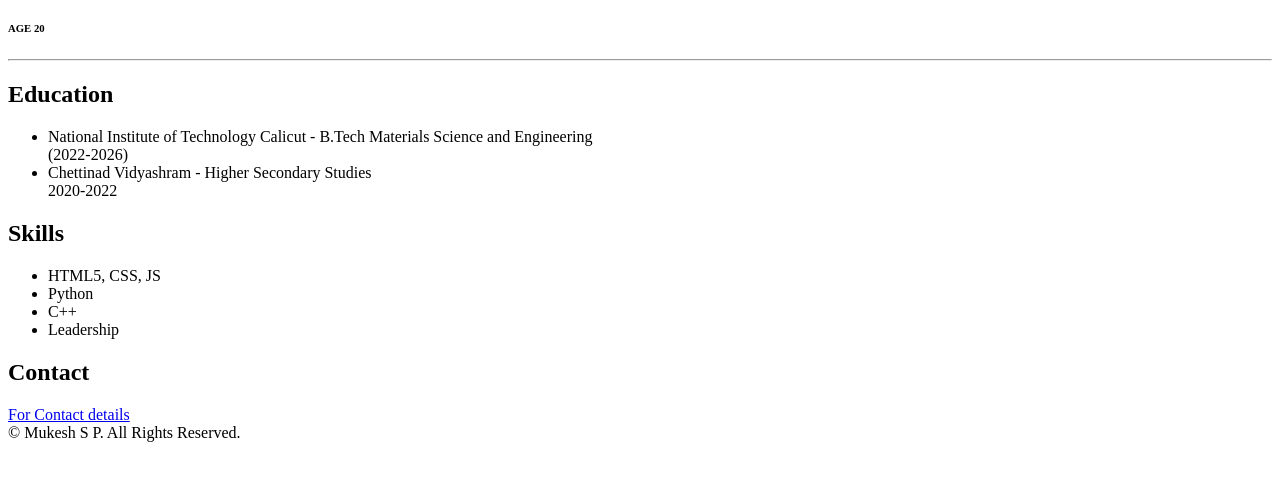
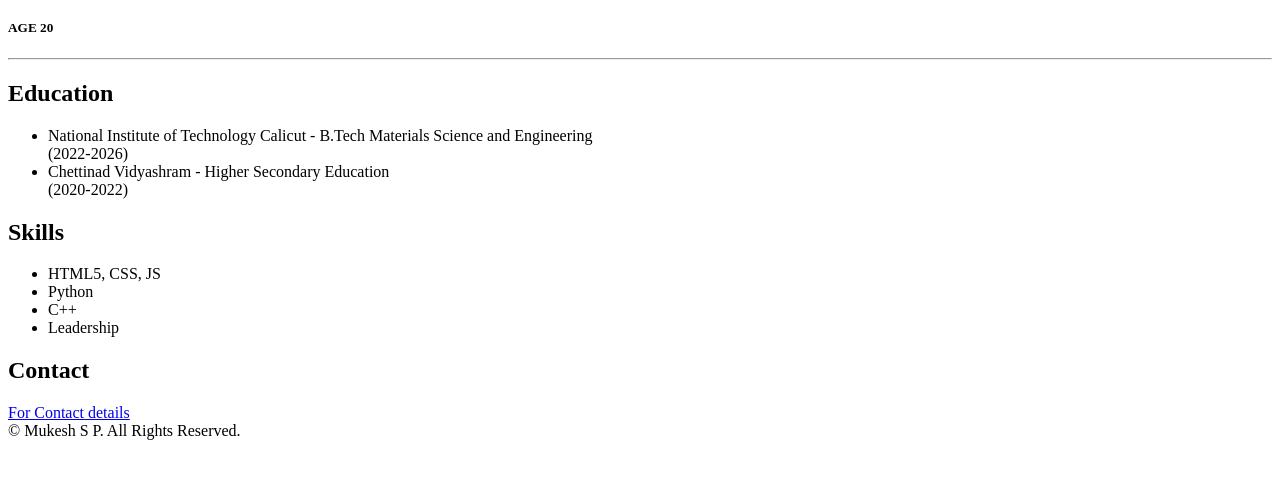
Before and after one commit to blankmuks223/html-resume, a plain HTML site: page index.html in a window 1280 px wide. Shown: the part 61-542 px from the top of the page. Drawn offline with Linux system fonts and the light colour scheme.

Commit message:
Update index.html

```diff
--- a/index.html
+++ b/index.html
@@ -7,12 +7,12 @@
 </head>
 <body>
     <h1>MUKESH S P</h1>
-    <h6>AGE 20</h6>
+    <h5>AGE 20</h5>
     <hr>
     <h2>Education</h2>
     <ul>
         <li>National Institute of Technology Calicut - B.Tech Materials Science and Engineering<br>(2022-2026)</li>
-        <li>Chettinad Vidyashram - Higher Secondary Studies<br>2020-2022</i>
+        <li>Chettinad Vidyashram - Higher Secondary Education<br>(2020-2022)</i>
     </ul>
     <h2>Skills</h2>
     <ul>
```
